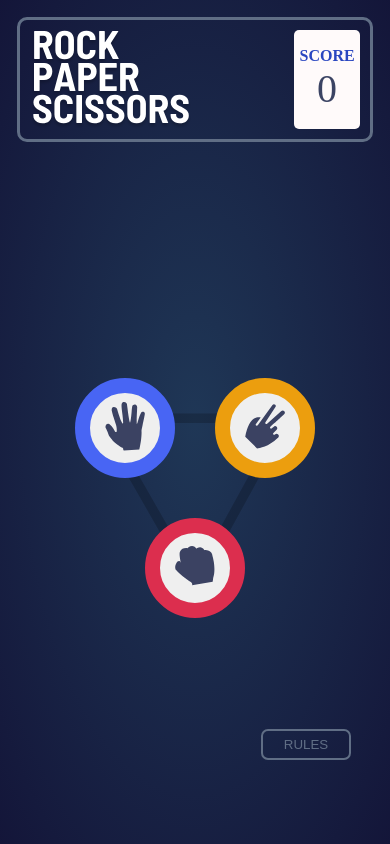
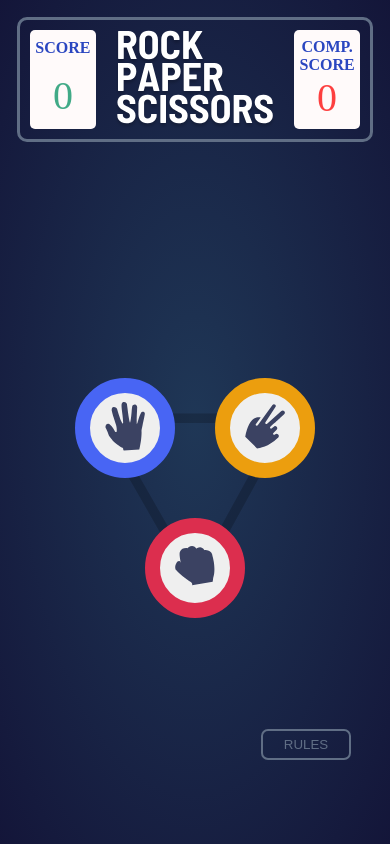
Before and after one commit to shavla/Frontend-Mentor-Examples, a plain HTML site: page Rock paper scissors/index.html in a window 390 px wide. Drawn offline with nearby package versions, Linux system fonts and the light colour scheme.

Commit message:
modified score

```diff
--- a/Rock paper scissors/index.html
+++ b/Rock paper scissors/index.html
@@ -13,10 +13,14 @@
 <body>
   <div class="classic">
     <div class="title flex j-c-space-between">
-      <img src="./images/logo.svg">
       <div class="score flex f-d-column j-c-center">
         <h4>SCORE</h4>
         <p id="result">0</p>
+      </div>
+      <img src="./images/logo.svg">
+      <div class="score flex f-d-column j-c-center">
+        <h4>COMP. SCORE</h4>
+        <p id="com-result">0</p>
       </div>
     </div>
 
--- a/Rock paper scissors/index.js
+++ b/Rock paper scissors/index.js
@@ -1,7 +1,7 @@
 let oponent = ["Rock", "Paper", "Scissors"];
 
 let score = 0;
-
+let comScore = 0;
 function choiceYourPlayer(obj) {
   console.log(obj.id);
   $(".comparison").css("display", "flex");
@@ -31,12 +31,15 @@ function displayCompMove(player) {
     }
     if (player == "Rock" && comp == "Paper") {
       $("#wins").html("YOU LOSE");
+      ++comScore;
     }
     if (player == "Paper" && comp == "Scissors") {
       $("#wins").html("YOU LOSE");
+      ++comScore;
     }
     if (player == "Scissors" && comp == "Rock") {
       $("#wins").html("YOU LOSE");
+      ++comScore;
     }
   }, 500);
   displayAgain();
@@ -61,6 +64,7 @@ function again() {
   $(".comparison").css("display", "none");
   $(".buts").css("display", "flex");
   $("#result").html(`${score}`);
+  $("#com-result").html(`${comScore}`);
   $(".again").css("display", "none");
 }
 
--- a/Rock paper scissors/style.css
+++ b/Rock paper scissors/style.css
@@ -41,13 +41,18 @@
   color: hsl(229, 64%, 46%);
 }
 .score {
+  text-align: center;
   background: hsl(0, 100%, 99%);
   width: 20%;
   align-items: center;
   border-radius: 5px;
 }
 #result {
-  color: hsl(229, 25%, 31%);
+  color: hsl(160, 45%, 46%);
+  font-size: 40px;
+}
+#com-result {
+  color: rgb(253, 63, 63);
   font-size: 40px;
 }
 .lines {
@@ -192,6 +197,9 @@ button:disabled img {
   .comparison {
       margin: 150px 20px 20px 20px;
   }
+  #result {
+    margin-top: 15px;
+  }
 }
 @media only screen and (max-width: 600px){
   .buts {
```
